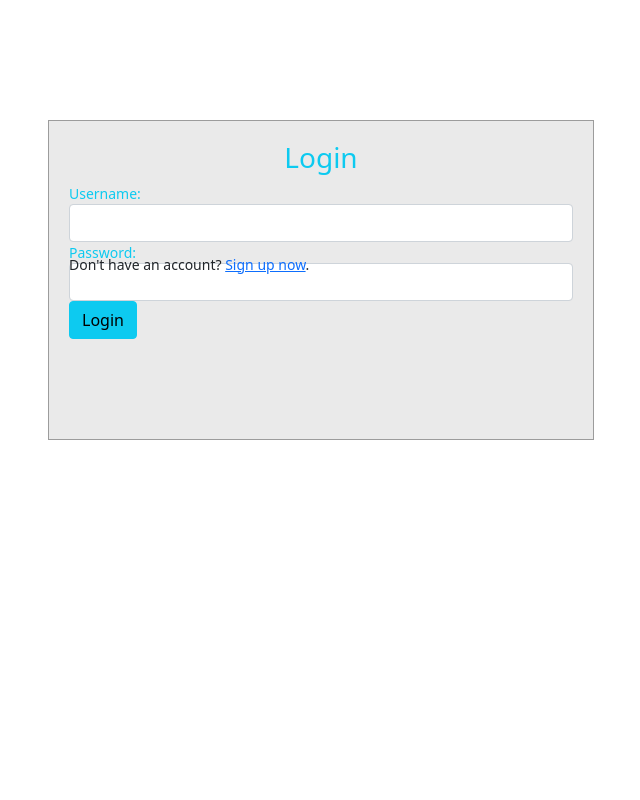
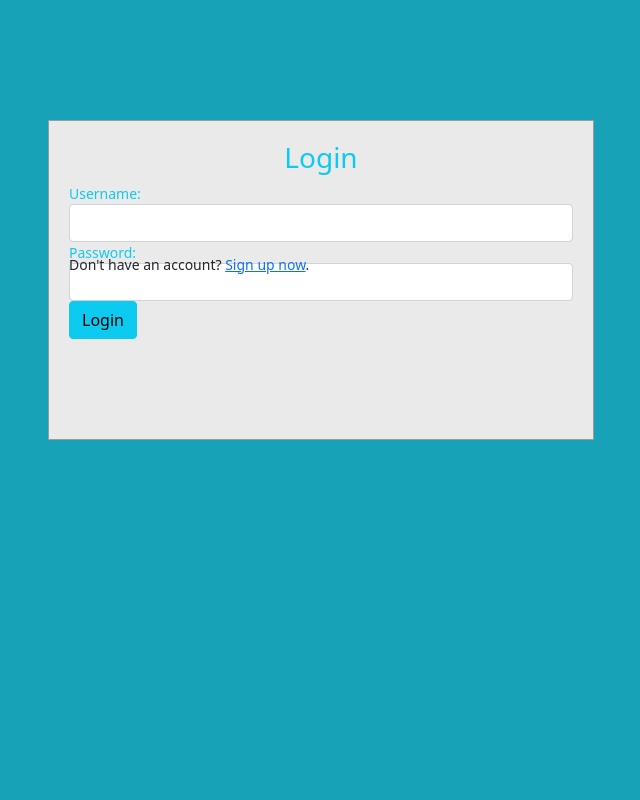
Before and after one commit to ClaudioPaonessa/MoFLeague, a PHP site: page /auth/login in a window 1280 px wide. Shown: the whole page, without its empty margins (319-959 px from the left). Run offline with PHP 8.4, Linux system fonts and the light colour scheme; a stand-in replaces the project's code that opens the database connection.

Commit message:
update login form

```diff
--- a/auth/login.php
+++ b/auth/login.php
@@ -84,6 +84,15 @@ if($_SERVER["REQUEST_METHOD"] == "POST"){
     <link href="https://cdn.jsdelivr.net/npm/bootstrap@5.0.0-beta2/dist/css/bootstrap.min.css" rel="stylesheet" integrity="sha384-BmbxuPwQa2lc/FVzBcNJ7UAyJxM6wuqIj61tLrc4wSX0szH/Ev+nYRRuWlolflfl" crossorigin="anonymous" />
     <!-- Custom styles for this template -->
     <link href="../custom.css" rel="stylesheet" />
+
+    <style type="text/css">
+        body {
+            margin: 0;
+            padding: 0;
+            background-color: #17a2b8;
+            height: 100vh;
+        }
+    </style>
 </head>
 <body>
     <div id="login">
```
